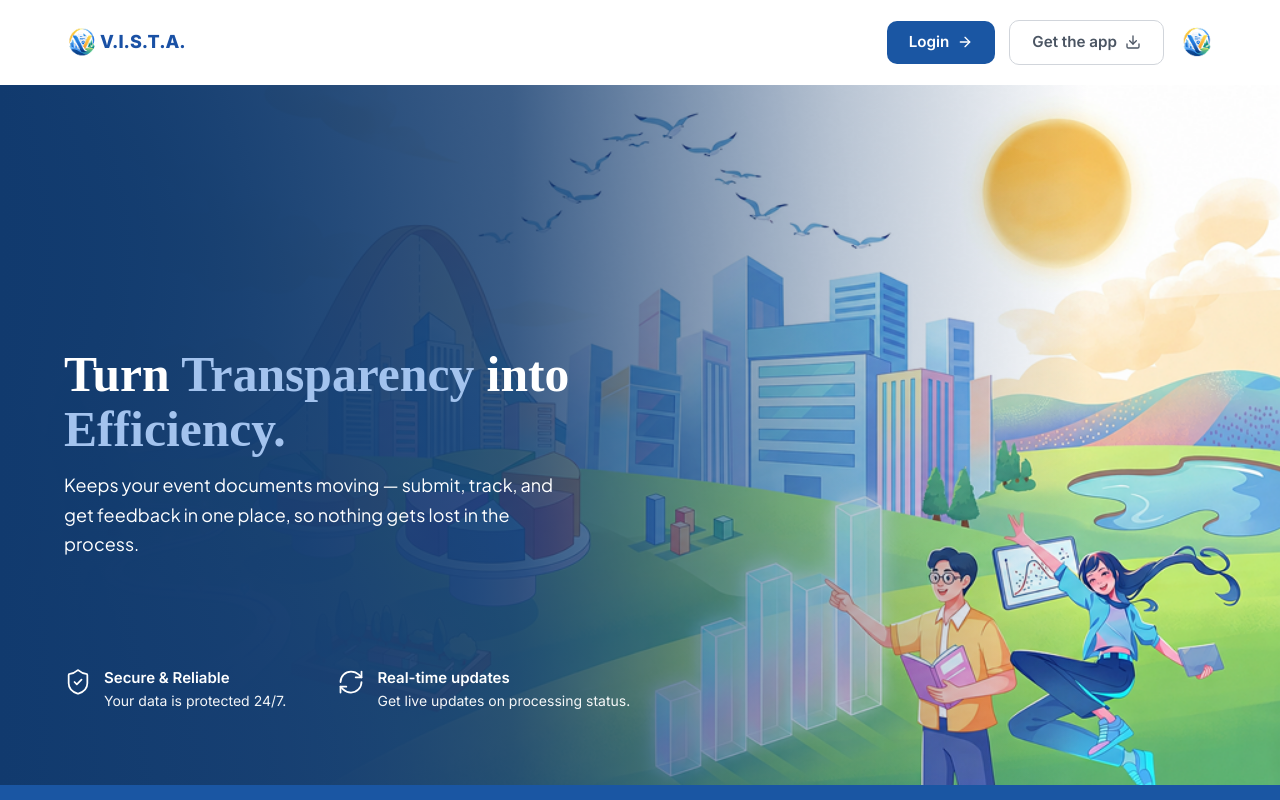
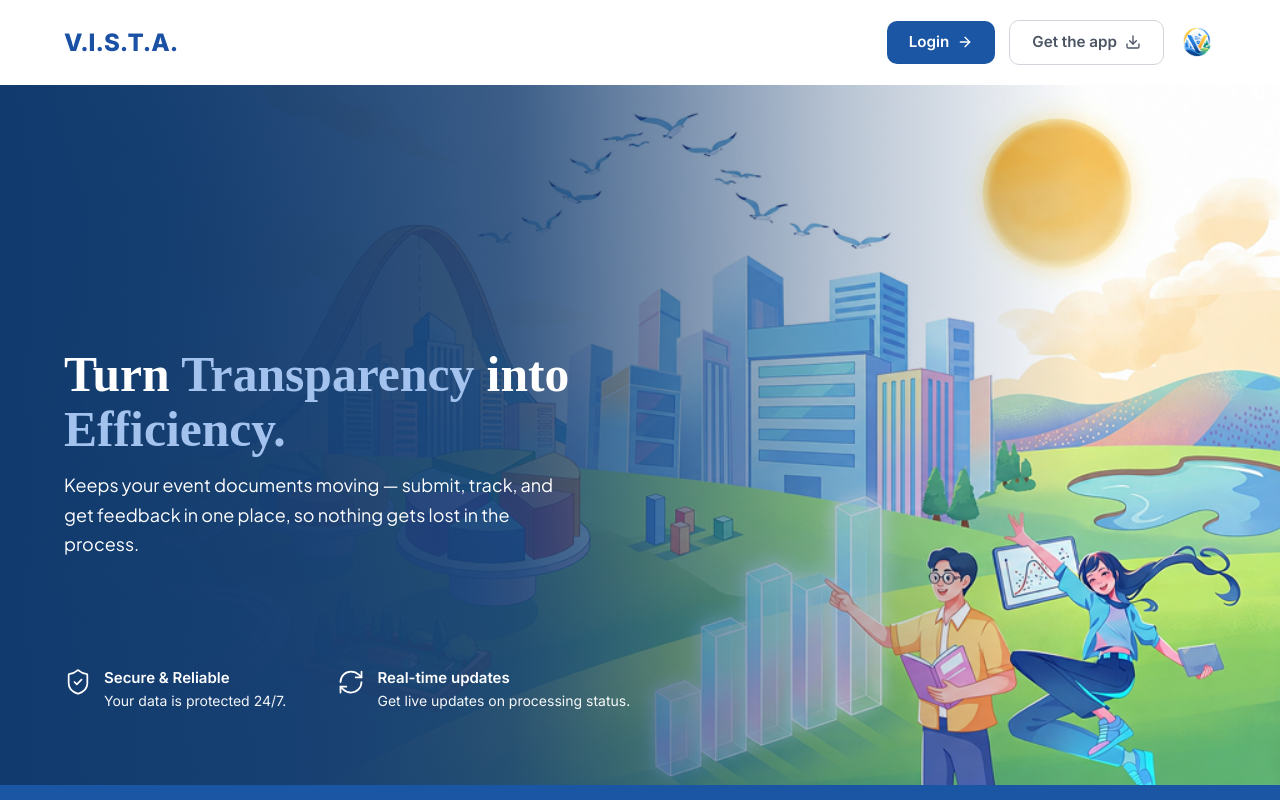
Before and after one commit to V-I-S-T-A/VISTA-WEB, a React (Vite) app: page / in a window 1280 px wide. Shown: the top 800 px of the page. Built offline with nearby package versions, Linux system fonts and the light colour scheme; a web font is replaced by a local one.

Commit message:
refactor(header): implement programmatic navigation in Header component

```diff
--- a/src/components/Header.jsx
+++ b/src/components/Header.jsx
@@ -1,21 +1,22 @@
-import { Link } from 'react-router-dom'
+import { useNavigate } from 'react-router-dom'
 import { ArrowRight, Download } from 'lucide-react'
 import vistaLogo from '../assets/shared/vista_logo.png'
 
 export default function Header() {
+  const navigate = useNavigate()
+
   return (
     <header className="header">
       <div className="header-left">
-        <Link to="/" className="header-brand-link">
-          <img src={vistaLogo} alt="V.I.S.T.A." className="header-brand-logo" />
-        </Link>
-        <h1 className="text-[#1A51A5] font-dm-sans font-black text-lg">V.I.S.T.A.</h1>
+        <div onClick={() => navigate('/')} className="header-brand-link" style={{ cursor: 'pointer' }}>
+          <h1 className="text-[#1A51A5] font-dm-sans font-black text-lg text-[24px]">V.I.S.T.A.</h1>
+        </div>
       </div>
       <div className="header-right">
-        <Link to="/login" className="btn btn-primary">
+        <button onClick={() => navigate('/login')} className="btn btn-primary">
           Login
           <ArrowRight className="btn-icon" aria-hidden="true" />
-        </Link>
+        </button>
         <button type="button" className="btn btn-outline">
           Get the app
           <Download className="btn-icon" aria-hidden="true" />
```
